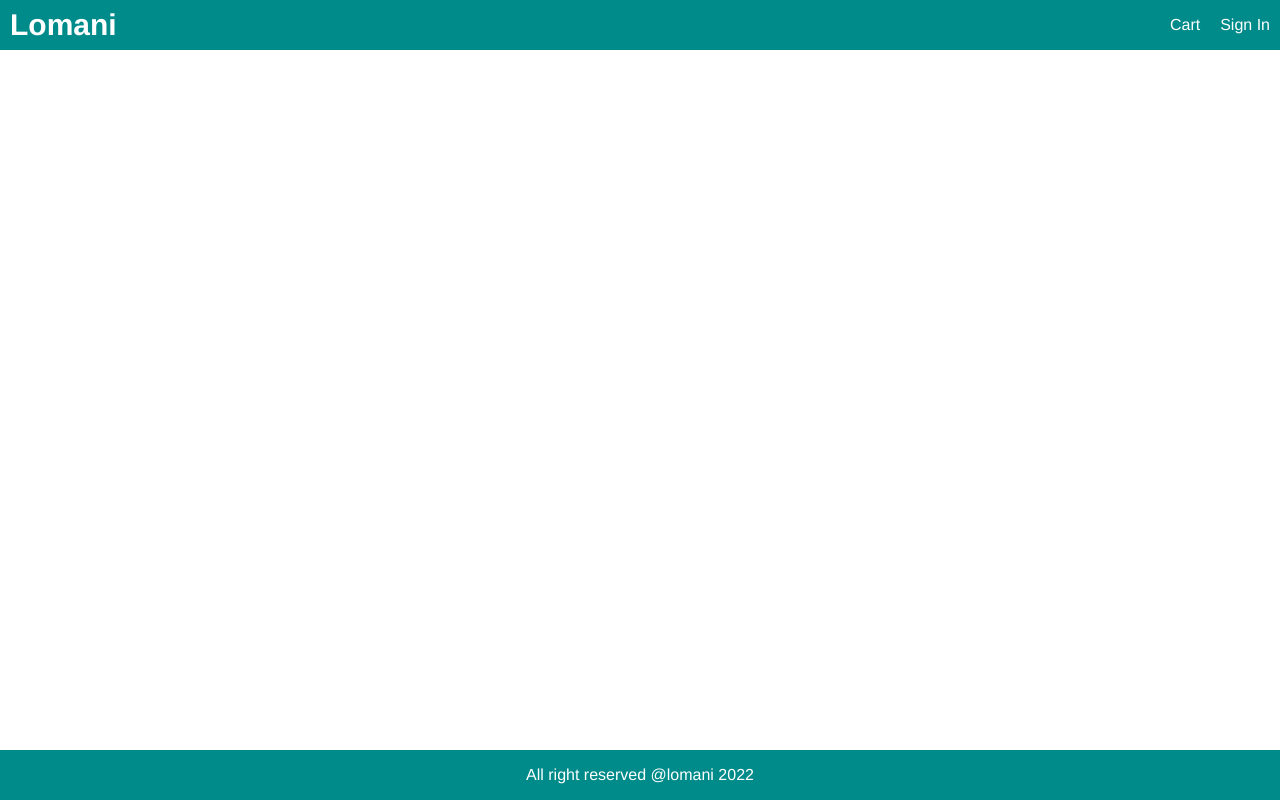
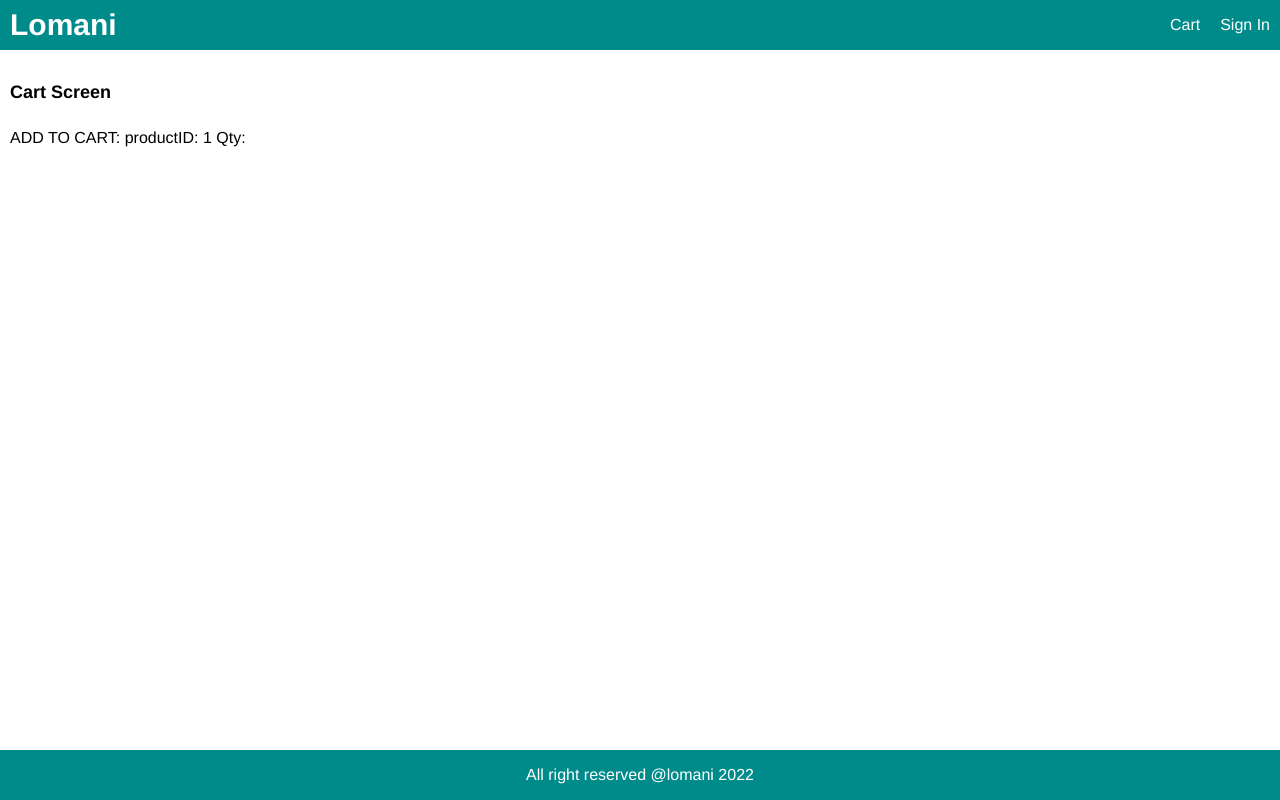
Before and after one commit to ashraftanin20/lomani-react, a React (Create React App) app in the folder frontend/: page /cart/1 in a window 1280 px wide. Built offline with nearby package versions, Linux system fonts and the light colour scheme; the HTML template or start-up script is replaced by a standard one.

Commit message:
Added add to cart action and CartScreen.

```diff
--- a/frontend/src/App.js
+++ b/frontend/src/App.js
@@ -1,5 +1,6 @@
 import React from 'react';
 import { BrowserRouter, Routes, Route } from 'react-router-dom';
+import CartScreen from './screens/CartScreen';
 import HomeScreen from './screens/HomeScreen';
 import ProductScreen from './screens/ProductScreen';
 function App() {
@@ -19,6 +20,9 @@
             <Routes>
               <Route path='/' element={<HomeScreen />} exact />
               <Route path='/product/:id' element={<ProductScreen />} />
+              <Route path="/cart/:id" element={<CartScreen />} />
+              <Route path="/cart/" element={<CartScreen />} />
+
             </Routes>
             </main>
             <footer className="row center">
--- a/frontend/src/index.css
+++ b/frontend/src/index.css
@@ -53,6 +53,9 @@
 li {
   margin-top: 1rem;
 }
+input,
+select,
+textarea,
 button {
   padding: 1rem;
   border-radius: 00.5rem;
@@ -61,9 +64,14 @@
   font-family: Helvetica, Arial, sans-serif;
   -webkit-font-smoothing: antialiased;
   -moz-osx-font-smoothing: grayscale;
+}
+button {
   background-color: #f8f8f8;
   cursor: pointer;
 }
+input:hover,
+select:hover,
+textarea:hover,
 button:hover {
   border: 0.1rem #404040 solid;
 }
--- /dev/null
+++ b/frontend/src/screens/CartScreen.js
@@ -0,0 +1,16 @@
+import React from 'react'
+import { useParams, useSearchParams } from 'react-router-dom'
+
+export default function CartScreen() {
+    const { id } = useParams();
+    const [searchParams] = useSearchParams();
+    const qty = searchParams.get('qty');
+  return (
+    <div>
+        <h1>Cart Screen</h1>
+        <p>
+            ADD TO CART: productID: {id} Qty: {qty}
+        </p>
+    </div>
+  )
+}
--- a/frontend/src/screens/ProductScreen.js
+++ b/frontend/src/screens/ProductScreen.js
@@ -1,6 +1,6 @@
-import React, { useEffect } from 'react'
+import React, { useEffect, useState } from 'react'
 import { useDispatch, useSelector } from 'react-redux';
-import { Link, useParams } from 'react-router-dom';
+import { Link, useNavigate, useParams } from 'react-router-dom';
 import LoadingBox from '../components/LoadingBox';
 import MessageBox from '../components/MessageBox';
 import Rating from '../components/Rating';
@@ -10,12 +10,17 @@
     const dispatch = useDispatch();
     const { id } = useParams();
     const productDetails = useSelector( state => state.productDetails);
+    const [qty, setQty] = useState(1);
     const { loading, error, product } = productDetails;
+    let navigate = useNavigate();
 
     useEffect(() => {
         dispatch(detailsProduct(id));
     }, [dispatch, id]);
 
+    const addToCartHandler = () => {
+        navigate(`/cart/${id}?qty=${qty}`);
+    }
         return (
             <div>
             {
@@ -72,9 +77,27 @@
                                         </div>
                                     </div>
                                 </li>
-                                <li>
-                                    <button className="primary block">Add to Cart</button>
-                                </li>
+                                {
+                                    product.countInStock > 0 && (
+                                        <>
+                                        <li className="row">
+                                            <div>Qty</div>
+                                            <div>
+                                                <select value={qty} onChange={e => setQty(e.target.value)}>
+                                                    {[...Array(product.countInStock).keys()].map((x) => (
+                                                            <option key={x + 1} value={x + 1}> {x + 1}</option>
+                                                        )
+                                                    )}
+                                                </select>
+                                            </div>
+                                        </li>
+                                        <li>
+                                            <button onClick={addToCartHandler} className="primary block">Add to Cart</button>
+                                        </li>
+                                        </>
+                                    )
+                                }
+
                             </ul>
                         </div>
                     </div>
```
